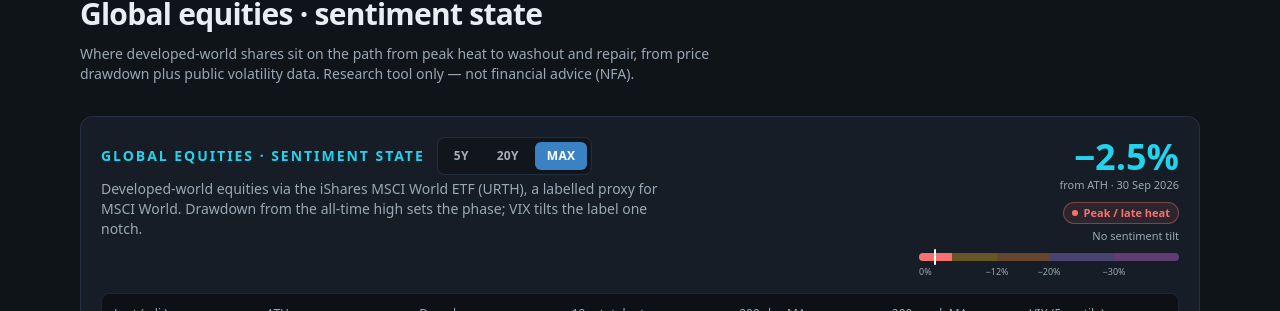
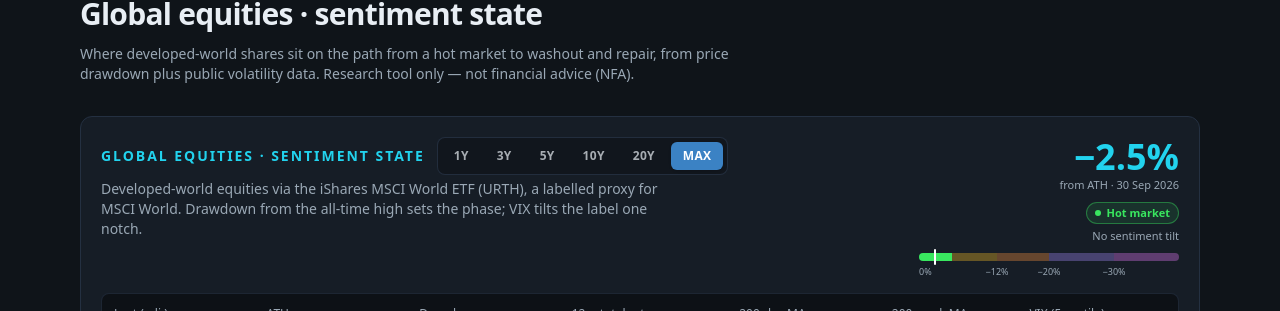
Before and after one commit to adirindin-debug/Adirindin-Finance, a Next.js app: page /charts/global-equities in a window 1280 px wide. Shown: the part 157-468 px from the top of the page. Built offline with nearby package versions, Linux system fonts and the light colour scheme; no server answers.

Commit message:
tweak(global-equities): 0 to −5% phase renamed Hot market (green #39e75f) with matching tilt tags; add 1Y/3Y/10Y range toggles (quarterly ticks on short windows)

```diff
--- a/src/app/charts/global-equities/page.tsx
+++ b/src/app/charts/global-equities/page.tsx
@@ -16,7 +16,7 @@ export default function GlobalEquitiesPage() {
         Global equities · sentiment state
       </h1>
       <p className="mt-3 max-w-2xl text-sm text-muted">
-        Where developed-world shares sit on the path from peak heat to washout and repair, from
+        Where developed-world shares sit on the path from a hot market to washout and repair, from
         price drawdown plus public volatility data. Research tool only — not financial advice (NFA).
       </p>
 
--- a/src/components/charts/GlobalEquitiesPanel.tsx
+++ b/src/components/charts/GlobalEquitiesPanel.tsx
@@ -22,9 +22,12 @@ import {
   type EqPoint,
 } from "@/lib/globalEquities";
 
-type TfKey = "5Y" | "20Y" | "MAX";
+type TfKey = "1Y" | "3Y" | "5Y" | "10Y" | "20Y" | "MAX";
 const TIMEFRAMES: { key: TfKey; label: string; years: number | null }[] = [
+  { key: "1Y", label: "1Y", years: 1 },
+  { key: "3Y", label: "3Y", years: 3 },
   { key: "5Y", label: "5Y", years: 5 },
+  { key: "10Y", label: "10Y", years: 10 },
   { key: "20Y", label: "20Y", years: 20 },
   { key: "MAX", label: "Max", years: null },
 ];
@@ -42,7 +45,7 @@ const DD_COLOR = "#f87171";
 const LEVEL_COLORS = ["#fbbf24", "#fb923c", "#a78bfa", "#e879f9"];
 
 const PHASE_ORDER = [
-  PHASES.peak,
+  PHASES.hot,
   PHASES.cooling,
   PHASES.stress,
   PHASES.washout,
@@ -175,8 +178,21 @@ export function GlobalEquitiesPanel() {
     const y0 = Number(pts[0]!.d.slice(0, 4));
     const y1 = Number(pts[pts.length - 1]!.d.slice(0, 4));
     const yStep = y1 - y0 > 8 ? 2 : 1;
-    const xTicks: number[] = [];
-    for (let y = y0 + 1; y <= y1; y += 1) if ((y - y0 - 1) % yStep === 0) xTicks.push(y);
+    const xTicks: { d: string; label: string }[] = [];
+    if (x1 - x0 < 730) {
+      // Short windows: quarterly ticks (Jan / Apr / Jul / Oct).
+      const MON = ["Jan", "Apr", "Jul", "Oct"];
+      for (let y = y0; y <= y1; y++) {
+        for (let q = 0; q < 4; q++) {
+          const d = `${y}-${String(q * 3 + 1).padStart(2, "0")}-01`;
+          const n = dayNum(d);
+          if (n > x0 && n <= x1) xTicks.push({ d, label: `${MON[q]} ${String(y).slice(2)}` });
+        }
+      }
+    } else {
+      for (let y = y0 + 1; y <= y1; y += 1)
+        if ((y - y0 - 1) % yStep === 0) xTicks.push({ d: `${y}-01-01`, label: String(y) });
+    }
     const ddTicks = [0, ...DD_LEVELS].filter((l) => l >= ddLo);
     const lastP = pts[pts.length - 1]!;
     return {
@@ -269,13 +285,13 @@ export function GlobalEquitiesPanel() {
             <div className="relative mt-2 h-2 w-full overflow-visible rounded-full" aria-label="Phase scale by drawdown">
               <div className="flex h-2 w-full overflow-hidden rounded-full">
                 {[
-                  [PHASES.peak, 5],
+                  [PHASES.hot, 5],
                   [PHASES.cooling, 7],
                   [PHASES.stress, 8],
                   [PHASES.washout, 10],
                   [PHASES.capitulation, 10],
                 ].map(([ph, w]) => {
-                  const p = ph as (typeof PHASES)["peak"];
+                  const p = ph as (typeof PHASES)["hot"];
                   return <span key={p.key} style={{ width: `${((w as number) / 40) * 100}%`, background: p.color, opacity: p.key === summary.phase.key ? 1 : 0.35 }} />;
                 })}
               </div>
@@ -415,9 +431,9 @@ export function GlobalEquitiesPanel() {
               <text x={PAD_L} y={BOT.y - 4} fill="#9aa8b5" fontSize={9} fontWeight={600}>
                 Drawdown from ATH
               </text>
-              {chart.xTicks.map((y) => (
-                <text key={`x${y}`} x={chart.xOf(`${y}-01-01`)} y={H - 8} textAnchor="middle" fill="#6b7785" fontSize={10}>
-                  {y}
+              {chart.xTicks.map((t) => (
+                <text key={`x${t.d}`} x={chart.xOf(t.d)} y={H - 8} textAnchor="middle" fill="#6b7785" fontSize={10}>
+                  {t.label}
                 </text>
               ))}
               {hp && (
@@ -487,10 +503,10 @@ export function GlobalEquitiesPanel() {
           Phase = drawdown of URTH adjusted close from its all-time high (series starts 12 Jan 2012,
           so 20Y and Max show the same span). Repair: still more than 12% below the high, at least 5%
           off the low since that high, and higher than three months ago — fear staying high is normal
-          here. Sentiment tilt, one notch only, from VIX vs its own 5-year range: Heat+ when VIX is in
-          its lowest 10% (complacent), &quot;Heat but nervous&quot; at the 75th percentile or above,
+          here. Sentiment tilt, one notch only, from VIX vs its own 5-year range: Hot market+ when VIX is
+          in its lowest 10% (complacent), &quot;Hot market but nervous&quot; at the 75th percentile or above,
           Cooling with rising vol, Washout+ on a VIX spike (90th percentile or ≥30). Greed or low vol
-          is a heat flag only, not a short signal. No top or bottom dates.
+          is a strength flag only, not a short signal. No top or bottom dates.
         </p>
         <p>
           Price: iShares MSCI World ETF (URTH, NYSE Arca) adjusted close (dividends reinvested) via
--- a/src/lib/globalEquities.ts
+++ b/src/lib/globalEquities.ts
@@ -20,7 +20,7 @@
 export type EqRow = [string, number, number | null, number | null];
 
 export type PhaseKey =
-  | "peak"
+  | "hot"
   | "cooling"
   | "stress"
   | "washout"
@@ -29,7 +29,7 @@ export type PhaseKey =
 export type Phase = { key: PhaseKey; label: string; color: string; band: string };
 
 export const PHASES: Record<PhaseKey, Phase> = {
-  peak: { key: "peak", label: "Peak / late heat", color: "#f87171", band: "0% to −5%" },
+  hot: { key: "hot", label: "Hot market", color: "#39e75f", band: "0% to −5%" },
   cooling: { key: "cooling", label: "Cooling", color: "#fbbf24", band: "−5% to −12%" },
   stress: { key: "stress", label: "Stress", color: "#fb923c", band: "−12% to −20%" },
   washout: { key: "washout", label: "Washout", color: "#a78bfa", band: "−20% to −30%" },
@@ -61,7 +61,7 @@ export const EQ_FOOTER =
   "Heuristic state from price and public sentiment. Not a psychology model. Not financial advice.";
 
 export function phaseFromDd(dd: number): Phase {
-  if (dd > -0.05) return PHASES.peak;
+  if (dd > -0.05) return PHASES.hot;
   if (dd > -0.12) return PHASES.cooling;
   if (dd > -0.2) return PHASES.stress;
   if (dd > -0.3) return PHASES.washout;
@@ -97,9 +97,9 @@ function tagFor(
     return phase.key === "capitulation" ? "Extreme" : null;
   }
   switch (phase.key) {
-    case "peak":
-      if (vixPct <= VIX_VERY_LOW_PCT) return "Heat+ · vol very low (complacent)";
-      if (vixPct >= VIX_NERVOUS_PCT) return "Heat but nervous · vol elevated";
+    case "hot":
+      if (vixPct <= VIX_VERY_LOW_PCT) return "Hot market+ · vol very low (complacent)";
+      if (vixPct >= VIX_NERVOUS_PCT) return "Hot market but nervous · vol elevated";
       return null;
     case "cooling":
       return vixPrev != null && vix > vixPrev && vixPct >= 50
@@ -263,7 +263,7 @@ export function fmtPx(n: number): string {
   return n.toLocaleString("en-AU", { minimumFractionDigits: 2, maximumFractionDigits: 2 });
 }
 
-/** Card hover: "30 Sep 2026 · URTH 206.23 · −2.5% from ATH · VIX 16.0 (5y p33) · Peak / late heat". */
+/** Card hover: "30 Sep 2026 · URTH 206.23 · −2.5% from ATH · VIX 16.0 (5y p33) · Hot market". */
 export function eqHoverLine(s: EqSummary): string {
   const vix =
     s.vix != null
```
